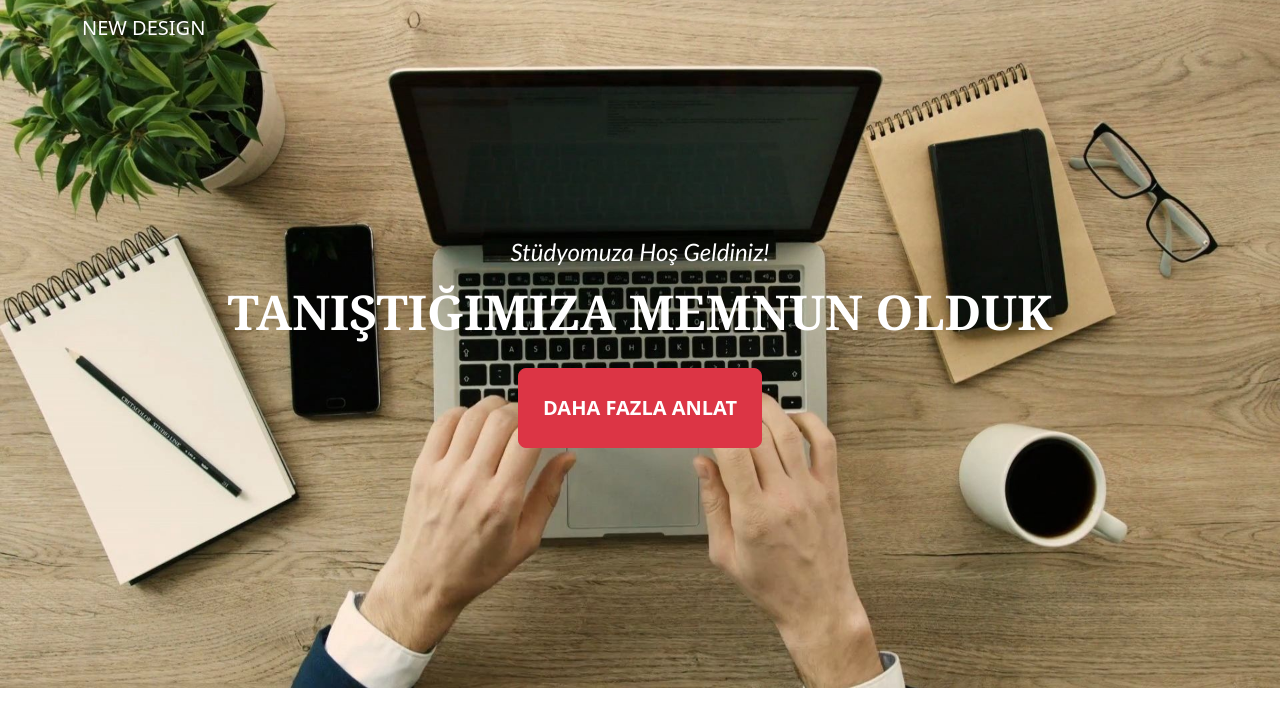
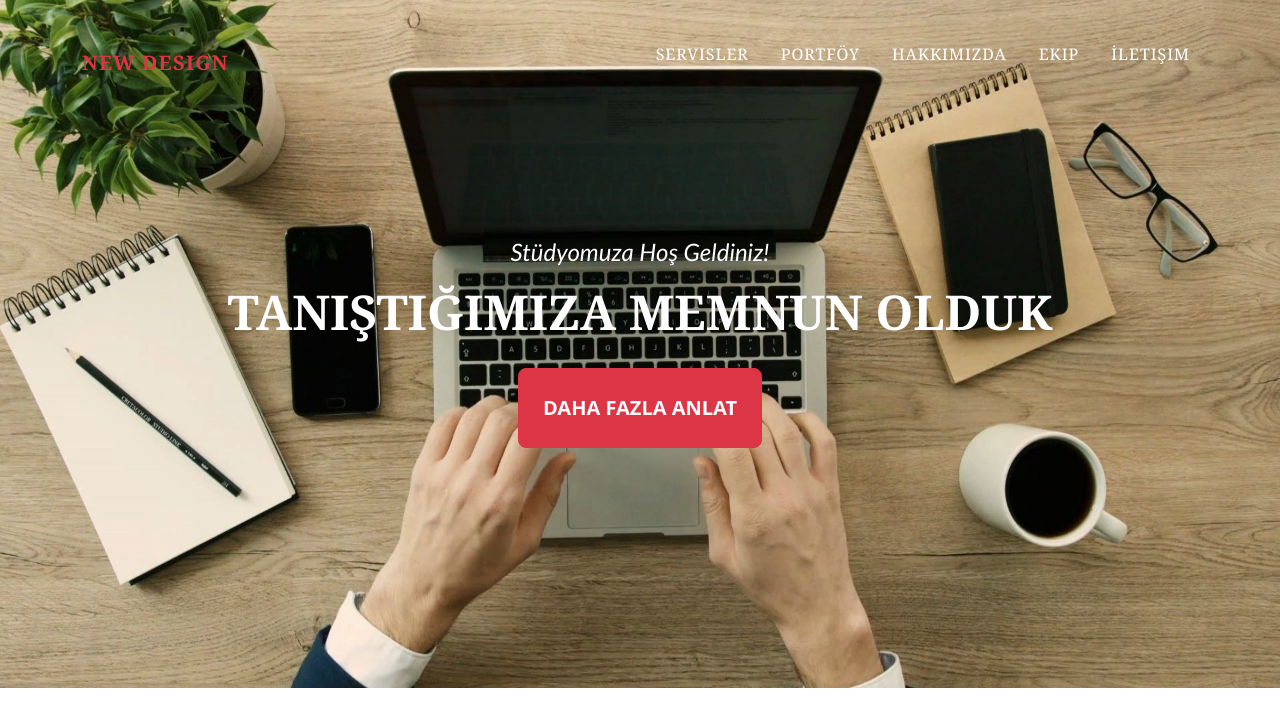
Before and after one commit to szrokmn/bootstrap_web_site, a plain HTML site: page index.html in a window 1280 px wide. Drawn offline with nearby package versions, Linux system fonts and the light colour scheme.

Commit message:
css finished

```diff
--- a/css/custom/extra.css
+++ b/css/custom/extra.css
@@ -18,6 +18,27 @@ header.backImage .backImage-heading {
     margin-bottom: 2rem;
     font-family:Cambria, Cochin, Georgia, Times, 'Times New Roman', serif;
 }
+#mainNavbar{
+    padding-top: 1rem;
+    padding-bottom: 1rem;
+    background-color: #212529;
+}
+#mainNavbar .navbar-brand{
+    color: #de3545;
+    font-family: Cambria, Cochin, Georgia, Times, 'Times New Roman', serif;
+    font-weight: 700;
+    letter-spacing: 0.063em;
+}
+#mainNavbar .navbar-nav .nav-item .nav-link{
+    font-family: Cambria, Cochin, Georgia, Times, 'Times New Roman', serif;
+    font-size: 1rem;
+    color: #fff;
+    letter-spacing: 0.06em;
+}
+#mainNavbar .navbar-nav .nav-item .nav-link.active,
+#mainNavbar .navbar-nav .nav-item .nav-link:hover{
+    color: #fa836a;
+}
 @media(max-width:991.98px){
     header.backImage {
         padding-top:11rem;
@@ -26,7 +47,9 @@ header.backImage .backImage-heading {
     header.backImage .backImage-heading {
         font-size: 2rem;
         line-height: 2rem;
-
+    }
+    #mainNavbar .navbar-nav .nav-item .nav-link{
+        color: #212529;
     }
 }
 @media(min-width:992px) {
@@ -34,4 +57,29 @@ header.backImage .backImage-heading {
         padding-top:15rem;
         padding-bottom:15rem;
     }
+    #mainNavbar{
+        padding-top: 1.5rem;
+        padding-bottom: 1.5rem;
+        border: none;
+        background-color: transparent;
+        transition: padding-top 0.3s ease-in-out, padding-bottom 0.3s ease-in-out;
+        -webkit-transition: padding-top 0.3s ease-in-out, padding-bottom 0.3s ease-in-out;
+        -moz-transition: padding-top 0.3s ease-in-out, padding-bottom 0.3s ease-in-out;
+        -ms-transition: padding-top 0.3s ease-in-out, padding-bottom 0.3s ease-in-out;
+        -o-transition: padding-top 0.3s ease-in-out, padding-bottom 0.3s ease-in-out;
+    }
+    #mainNavbar .navbar-brand{
+        padding-top: 1.5rem;
+        transition: padding-top 0.3s ease-in-out;
+        -webkit-transition: padding-top 0.3s ease-in-out;
+        -moz-transition: padding-top 0.3s ease-in-out;
+        -ms-transition: padding-top 0.3s ease-in-out;
+        -o-transition: padding-top 0.3s ease-in-out;
+    }
+    #mainNavbar .navbar-nav .nav-item{
+        margin-right: 1rem;
+    }
+    #mainNavbar .navbar-nav .nav-item:last-child{
+        margin-right: 0;
+    }
 }
--- a/index.html
+++ b/index.html
@@ -25,6 +25,21 @@
                 aria-expanded="false">
                 <span class="navbar-toggler-icon"></span>
             </button>
+            <div class="offcanvas ofcanvas-end" tabindex="-1" id="myNavbar" aria-labelladby="myLabel">
+                <div class="offcanvas-header">
+                    <h5 class="ofcanvas-title" id="myLabel">Menü</h5>
+                    <button type="button" class="btn-close.text-reset" data-bs-dismiss="offcanvas" aria-label="Kapat"></button>
+                </div>
+                <div class="offcanvas-body">
+                    <ul class="navbar-nav text-uppercase ms-auto py-lg-2">
+                    <li class="nav-item"><a href="#services" class="nav-link">Servisler</a></li>
+                    <li class="nav-item"><a href="#portfolio" class="nav-link">Portföy</a></li>
+                    <li class="nav-item"><a href="#about" class="nav-link">Hakkımızda</a></li>
+                    <li class="nav-item"><a href="#team" class="nav-link">Ekip</a></li>
+                    <li class="nav-item"><a href="#contact" class="nav-link">İletişim</a></li>
+                </ul>
+                </div>
+            </div>
         </div>
         </nav>
         <!-- navigation end -->
@@ -39,7 +54,7 @@
             </div>
         </header>
         <!-- header end -->
-
+        <p></p>
 
 
 
```
